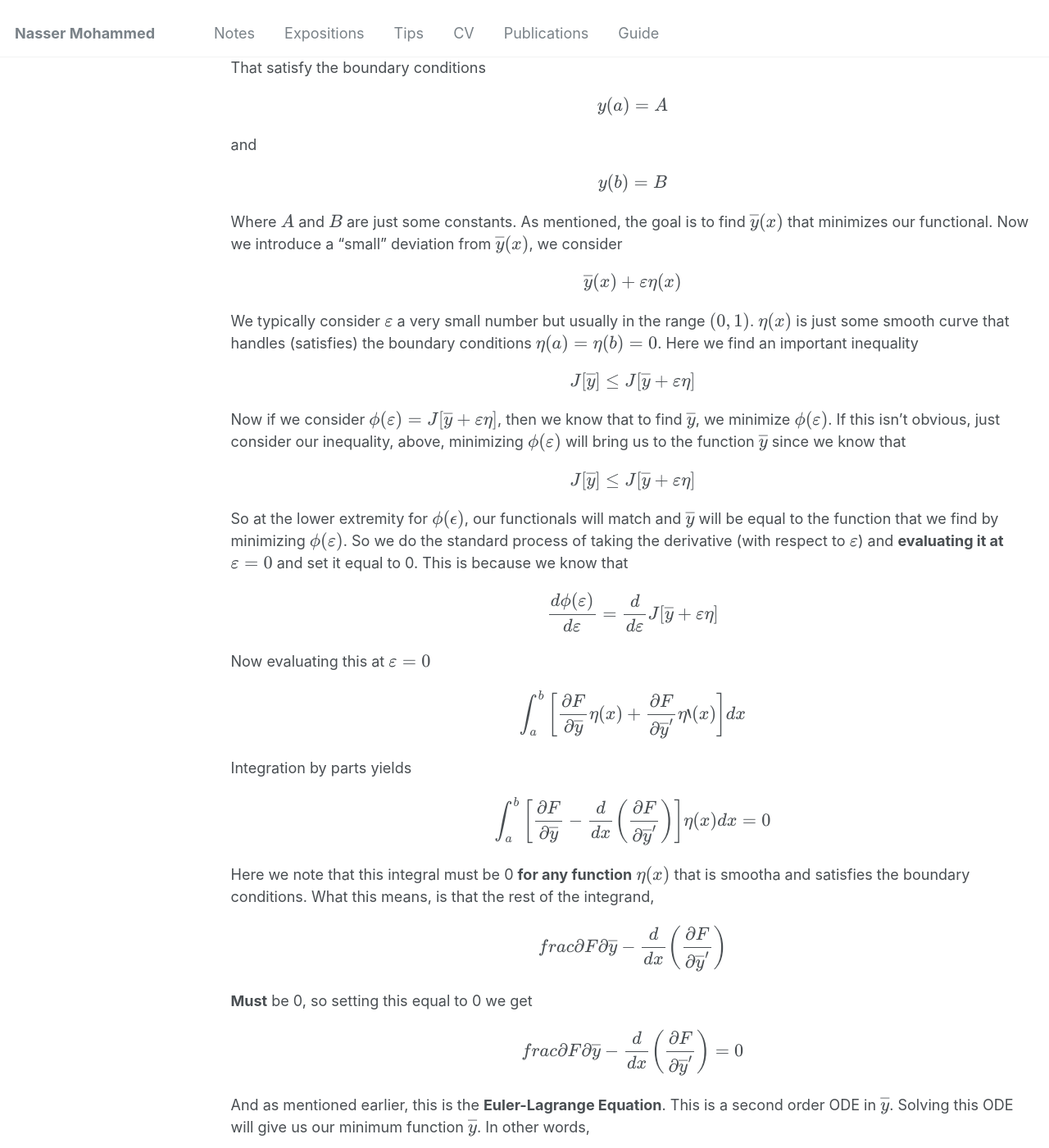
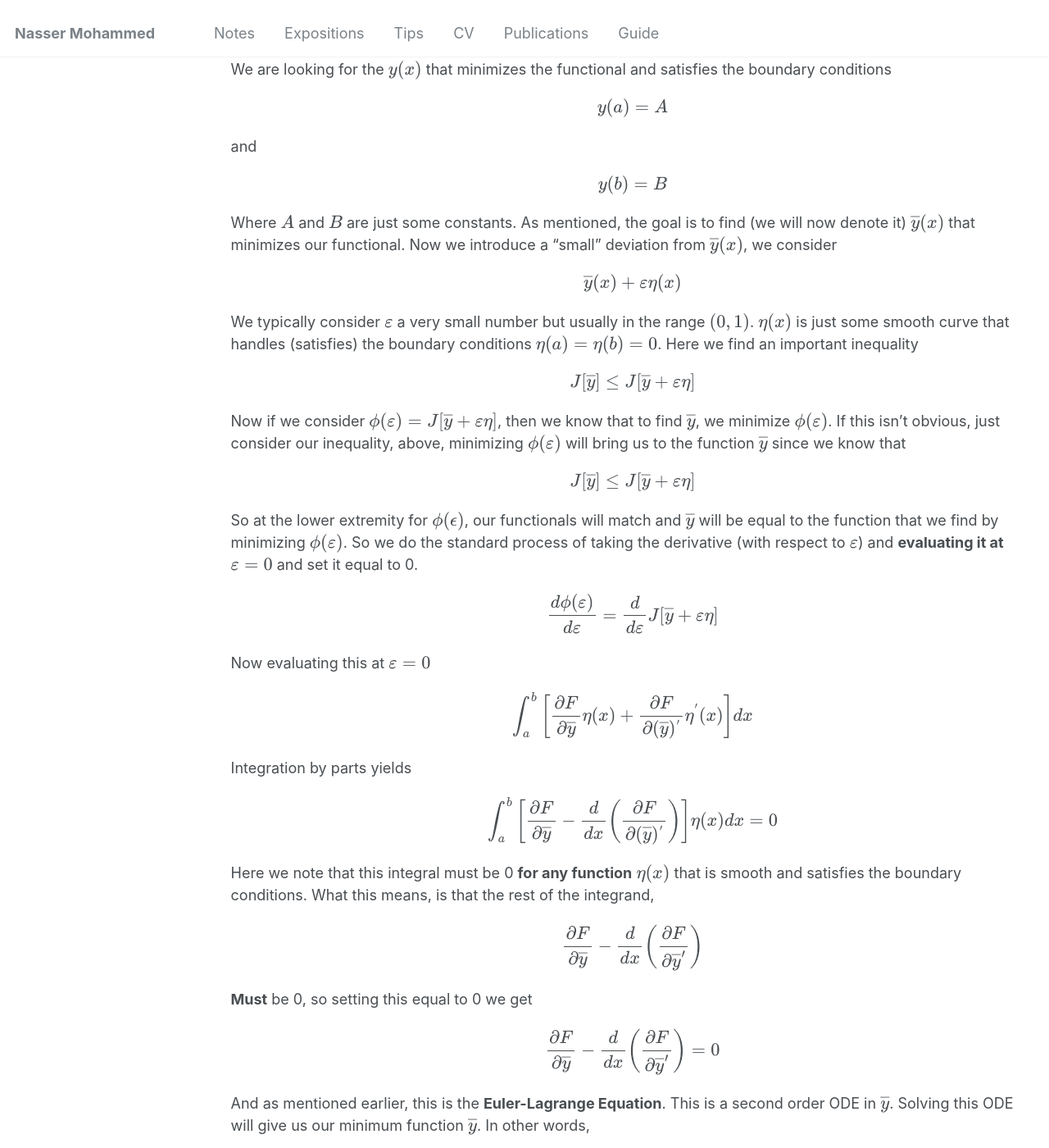
Before and after one commit to Nasser-Mohammed/Nasser-Mohammed.github.io, a Jekyll site: the page built from _pages/notes/pde/variational-calc.md, in a window 1280 px wide and 1400 px high, scrolled down 1181 px. Shown: the whole window at 82% size. Built offline with Jekyll 4.4.1, drawn with Linux system fonts in a browser that asks for light colours; some of the changed text lies outside the part shown.

Commit message:
Update variational-calc.md

```diff
--- a/_pages/notes/pde/variational-calc.md
+++ b/_pages/notes/pde/variational-calc.md
@@ -7,8 +7,8 @@ author_profile: false
 <hr style="border: 2px solid black;">
 We seek a method of minimizing/maximizing **functionals** instead of a normal function. If you do not know what a functional is, it is more or less a function that takes in another **function** and outputs a **scalar** (a number). In other words, it takes in a function and evaluates it in some way. The most familiar functional is the integral (more specifically the definite integral since the indefinite integral gives us a function back). For example
 \\[J\[y\] = \int_a^b F(x,y,y')dx\\]
-Is a functional, since it takes in a function \\(F(x,y,y')\\) and returns a value for it. Here, \\(y\\) is a function of \\(x\\), so our functional is taking in a function of \\(y\), which is why we have \\(J\[y\]\\). What we are interested in, like in standard optimization, is finding how to minimize (maximize in some situations but we will consider minimization) this functional. In other words, we seek a function \\(\overline{y}(x)\\) that minimizes the output of \\(J\[y\]\\). This can be thought of as minimizing the time it takes to travel some path with only gravity as force. If you have not recognized, this is simply the *Brachistochrone problem* (introduced in 1696 by John Bernoulli).
-[Self Drawn Brachistochrone Problem](brachi.png)
+Is a functional, since it takes in a function \\(F(x,y,y')\\) and returns a value for it. Here, \\(y\\) is a function of \\(x\\), so our functional is taking in a function of \\(y\\), which is why we have \\(J\[y\]\\). What we are interested in, like in standard optimization, is finding how to minimize (maximize in some situations but we will consider minimization) this functional. In other words, we seek a function \\(\overline{y}(x)\\) that minimizes the output of \\(J\[y\]\\). This can be thought of as minimizing the time it takes to travel some path with only gravity as force. If you have not recognized, this is simply the *Brachistochrone problem* (introduced in 1696 by John Bernoulli).
+![Self Drawn Brachistochrone Problem](brachi.png)
 Now, Bernoulli also derived the following function to determine the time is takes for an object to slide down a frictionless path with gravity. It is defined as
 \\[\frac{1}{\sqrt{2g}}\int_a^b\sqrt{\frac{1+(y')^2}{y}}dx\\]
 Now that we can see that this is a functional, we can use the techniques below to find the function for \\(y\\) that minimizes the time.
@@ -19,24 +19,24 @@ Like in calculus where we find the min and max of a function by setting the deri
 \\[\frac{df(x)}{dx} = 0\\]
 This is called **the Euler-Lagrange Equation**. The problem will lie in finding the solution to this ODE in various cases. For the functional
 \\[J\[y\] = \int_a^bF(x,y,y')dx\\]
-That satisfy the boundary conditions
+We are looking for the \\(y(x)\\) that minimizes the functional and satisfies the boundary conditions
 \\[y(a) = A\\]
 and
 \\[y(b) = B\\]
-Where \\(A\\) and \\(B\\) are just some constants. As mentioned, the goal is to find \\(\overline{y}(x)\\) that minimizes our functional. Now we introduce a "small" deviation from \\(\overline{y}(x)\\), we consider
+Where \\(A\\) and \\(B\\) are just some constants. As mentioned, the goal is to find (we will now denote it) \\(\overline{y}(x)\\) that minimizes our functional. Now we introduce a "small" deviation from \\(\overline{y}(x)\\), we consider
 \\[\overline{y}(x) + \varepsilon \eta (x)\\]
 We typically consider \\(\varepsilon\\) a very small number but usually in the range \\((0,1)\\). \\(\eta (x)\\) is just some smooth curve that handles (satisfies) the boundary conditions \\(\eta (a) = \eta (b) = 0\\). Here we find an important inequality
 \\[J\[\overline{y}\] \leq J\[\overline{y} + \varepsilon \eta \]\\]
 Now if we consider \\(\phi(\varepsilon) = J\[\overline{y} + \varepsilon \eta \]\\), then we know that to find \\(\overline{y}\\), we minimize \\(\phi(\varepsilon)\\). If this isn't obvious, just consider our inequality, above, minimizing \\(\phi(\varepsilon)\\) will bring us to the function \\(\overline{y}\\) since we know that
 \\[J\[\overline{y}\] \leq J\[\overline{y} + \varepsilon \eta \]\\]
-So at the lower extremity for \\(\phi (\epsilon)\\), our functionals will match and \\(\overline{y}\\) will be equal to the function that we find by minimizing \\(\phi(\varepsilon)\\). So we do the standard process of taking the derivative (with respect to \\(\varepsilon\\)) and **evaluating it at** \\(\varepsilon = 0\\) and set it equal to 0. This is because we know that
+So at the lower extremity for \\(\phi (\epsilon)\\), our functionals will match and \\(\overline{y}\\) will be equal to the function that we find by minimizing \\(\phi(\varepsilon)\\). So we do the standard process of taking the derivative (with respect to \\(\varepsilon\\)) and **evaluating it at** \\(\varepsilon = 0\\) and set it equal to 0.
 \\[\frac{d\phi(\varepsilon)}{d\varepsilon} = \frac{d}{d\varepsilon}J\[\overline{y} + \varepsilon \eta\]\\]
 Now evaluating this at \\(\varepsilon = 0\\)
-\\[\int_a^b \left\[\frac{\partial F}{\partial \overline{y}}\eta(x) + \frac{\partial F}{\partial \overline{y}'}\eta '(x)\right\]dx\\]
+\\[\int_a^b \left\[\frac{\partial F}{\partial \overline{y}}\eta(x) + \frac{\partial F}{\partial (\overline{y})^{\'}}\eta^{\'}(x)\right\]dx\\]
 Integration by parts yields
-\\[\int_a^b \left\[\frac{\partial F}{\partial \overline{y}} - \frac{d}{dx}\left(\frac{\partial F}{\partial \overline{y}'}\right) \right\]\eta (x)dx = 0\\]
-Here we note that this integral must be 0 **for any function** \\(\eta (x)\\) that is smootha and satisfies the boundary conditions. What this means, is that the rest of the integrand,
-\\[frac{\partial F}{\partial \overline{y}} - \frac{d}{dx}\left(\frac{\partial F}{\partial \overline{y}'}\right)\\]
+\\[\int_a^b \left\[\frac{\partial F}{\partial \overline{y}} - \frac{d}{dx}\left(\frac{\partial F}{\partial (\overline{y})^{\'}}\right) \right\]\eta (x)dx = 0\\]
+Here we note that this integral must be 0 **for any function** \\(\eta (x)\\) that is smooth and satisfies the boundary conditions. What this means, is that the rest of the integrand,
+\\[\frac{\partial F}{\partial \overline{y}} - \frac{d}{dx}\left(\frac{\partial F}{\partial \overline{y}'}\right)\\]
 **Must** be 0, so setting this equal to 0 we get
-\\[frac{\partial F}{\partial \overline{y}} - \frac{d}{dx}\left(\frac{\partial F}{\partial \overline{y}'}\right) = 0\\]
+\\[\frac{\partial F}{\partial \overline{y}} - \frac{d}{dx}\left(\frac{\partial F}{\partial \overline{y}'}\right) = 0\\]
 And as mentioned earlier, this is the **Euler-Lagrange Equation**. This is a second order ODE in \\(\overline{y}\\). Solving this ODE will give us our minimum function \\(\overline{y}\\). In other words,
```
